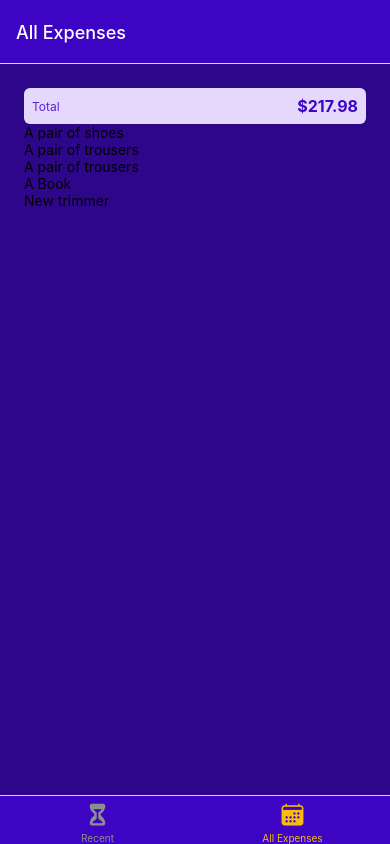
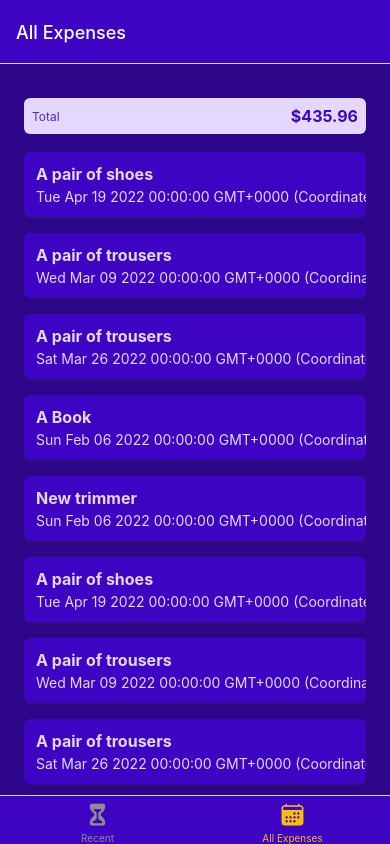
Before and after one commit to sudhiryadav347/react-native-expense-tracker, a React Native app: screen /AllExpenses in a window 390 px wide. Built offline with nearby package versions, Linux system fonts and the light colour scheme.

Commit message:
Working on Expense List Items (styling part).

```diff
--- /dev/null
+++ b/components/ExpensesOutput/ExpenseItem.js
@@ -0,0 +1,59 @@
+import { StyleSheet, Pressable, View, Text } from 'react-native';
+import React from 'react';
+import { GlobalStyles } from '../../constants/styles';
+
+const ExpenseItem = ({ description, amount, date }) => {
+  return (
+    <Pressable>
+      <View style={styles.expenseItem}>
+        <View>
+          <Text style={[styles.textBase, styles.description]}>
+            {description}
+          </Text>
+          <Text style={styles.textBase}>{date.toString()}</Text>
+        </View>
+        <View style={styles.amountContainer}>
+          <Text style={styles.amount}>{amount}</Text>
+        </View>
+      </View>
+    </Pressable>
+  );
+};
+
+export default ExpenseItem;
+
+const styles = StyleSheet.create({
+  expenseItem: {
+    padding: 12,
+    marginVertical: 8,
+    backgroundColor: GlobalStyles.colors.primary500,
+    flexDirection: 'row',
+    justifyContent: 'space-between',
+    borderRadius: 6,
+    elevation: 3,
+    shadowColor: GlobalStyles.colors.gray500,
+    shadowRadius: 4,
+    shadowOffset: { width: 1, height: 1 },
+    shadowOpacity: 0.4,
+  },
+  textBase: {
+    color: GlobalStyles.colors.primary50,
+  },
+  description: {
+    fontSize: 16,
+    marginBottom: 4,
+    fontWeight: 'bold',
+  },
+  amountContainer: {
+    paddingHorizontal: 12,
+    paddingVertical: 4,
+    backgroundColor: 'white',
+    justifyContent: 'center',
+    alignItems: 'center',
+    borderRadius: 4,
+  },
+  amount: {
+    color: GlobalStyles.colors.primary500,
+    fontWeight: 'bold',
+  },
+});
--- a/components/ExpensesOutput/ExpensesList.js
+++ b/components/ExpensesOutput/ExpensesList.js
@@ -1,18 +1,21 @@
-import { StyleSheet, FlatList, Text } from 'react-native'
-import React from 'react'
+import { StyleSheet, FlatList, Text } from 'react-native';
+import React from 'react';
+import ExpenseItem from '../../components/ExpensesOutput/ExpenseItem';
 
 function renderExpenseItem(itemData) {
-    return <Text>{itemData.item.description}</Text>
+  return <ExpenseItem {...itemData.item} />;
 }
 
-const ExpensesList = ({expenses}) => {
+const ExpensesList = ({ expenses }) => {
   return (
-    <FlatList data={expenses} renderItem={renderExpenseItem} keyExtractor={(item)=>item.id}/>
-  )
-}
+    <FlatList
+      data={expenses}
+      renderItem={renderExpenseItem}
+      keyExtractor={(item) => item.id}
+    />
+  );
+};
 
-export default ExpensesList
+export default ExpensesList;
 
-const styles = StyleSheet.create({
-
-})
+const styles = StyleSheet.create({});
--- a/components/ExpensesOutput/ExpensesOutput.js
+++ b/components/ExpensesOutput/ExpensesOutput.js
@@ -1,46 +1,76 @@
 import { StyleSheet, View } from 'react-native';
 import ExpensesList from './ExpensesList';
 import ExpensesSummary from './ExpensesSummary';
-import { GlobalStyles } from '../../constants/styles'
+import { GlobalStyles } from '../../constants/styles';
 
 const DUMMY_EXPESNES = [
   {
     id: 'e1',
     description: 'A pair of shoes',
     amount: 59.99,
-        date: new Date('2022-04-19')
+    date: new Date('2022-04-19'),
   },
   {
     id: 'e2',
     description: 'A pair of trousers',
     amount: 29.49,
-        date: new Date('2022-03-09')
+    date: new Date('2022-03-09'),
   },
   {
     id: 'e3',
     description: 'A pair of trousers',
-        amount: 19.40,
-        date: new Date('2022-03-26')
+    amount: 19.4,
+    date: new Date('2022-03-26'),
   },
   {
     id: 'e4',
     description: 'A Book',
-        amount: 9.10,
-        date: new Date('2022-02-06')
+    amount: 9.1,
+    date: new Date('2022-02-06'),
   },
   {
     id: 'e5',
     description: 'New trimmer',
-        amount: 100.00,
-        date: new Date('2022-02-06')
-    }
+    amount: 100.0,
+    date: new Date('2022-02-06'),
+  },
+  {
+    id: 'e6',
+    description: 'A pair of shoes',
+    amount: 59.99,
+    date: new Date('2022-04-19'),
+  },
+  {
+    id: 'e7',
+    description: 'A pair of trousers',
+    amount: 29.49,
+    date: new Date('2022-03-09'),
+  },
+  {
+    id: 'e8',
+    description: 'A pair of trousers',
+    amount: 19.4,
+    date: new Date('2022-03-26'),
+  },
+  {
+    id: 'e9',
+    description: 'A Book',
+    amount: 9.1,
+    date: new Date('2022-02-06'),
+  },
+  {
+    id: 'e10',
+    description: 'New trimmer',
+    amount: 100.0,
+    date: new Date('2022-02-06'),
+  },
 ];
 
 const ExpensesOutput = ({ expenses, expensesPeriod }) => {
   return (
     <View style={styles.container}>
-      <ExpensesSummary expenses={DUMMY_EXPESNES} periodName={expensesPeriod}/>
-      <ExpensesList expenses={DUMMY_EXPESNES}/>
+      <ExpensesSummary expenses={DUMMY_EXPESNES} periodName={expensesPeriod} />
+      <ExpensesList expenses={DUMMY_EXPESNES} />
     </View>
   );
 };
@@ -50,7 +80,9 @@
 const styles = StyleSheet.create({
   container: {
     flex: 1,
-    padding: 24,
-    backgroundColor: GlobalStyles.colors.primary700
-  }
+    paddingHorizontal: 24,
+    paddingTop: 24,
+    paddingBottom: 0,
+    backgroundColor: GlobalStyles.colors.primary700,
+  },
 });
--- a/components/ExpensesOutput/ExpensesSummary.js
+++ b/components/ExpensesOutput/ExpensesSummary.js
@@ -1,30 +1,30 @@
 import { StyleSheet, Text, View } from 'react-native';
 import { GlobalStyles } from '../../constants/styles';
 
-const ExpensesSummary = ({periodName, expenses}) => {
-
-  const expensesSum = expenses.reduce((sum, expense)=>{
-      return sum + expense.amount
+const ExpensesSummary = ({ periodName, expenses }) => {
+  const expensesSum = expenses.reduce((sum, expense) => {
+    return sum + expense.amount;
   }, 0);
 
   return (
     <View style={styles.container}>
-        <Text style={styles.period}>{periodName}</Text>
-        <Text style={styles.sum}>${expensesSum.toFixed(2)}</Text>
-      </View>
-  )
-}
+      <Text style={styles.period}>{periodName}</Text>
+      <Text style={styles.sum}>${expensesSum.toFixed(2)}</Text>
+    </View>
+  );
+};
 
-export default ExpensesSummary
+export default ExpensesSummary;
 
 const styles = StyleSheet.create({
   container: {
     padding: 8,
     backgroundColor: GlobalStyles.colors.primary50,
     borderRadius: 6,
-    flexDirection:'row',
+    flexDirection: 'row',
     justifyContent: 'space-between',
-    alignItems: 'center'
+    alignItems: 'center',
+    marginVertical: 10,
   },
   period: {
     fontSize: 12,
@@ -34,5 +34,5 @@
     fontSize: 16,
     fontWeight: 'bold',
     color: GlobalStyles.colors.primary500,
-  }
-})
+  },
+});
```
Lines whose indentation alone changed are shown as unchanged.
